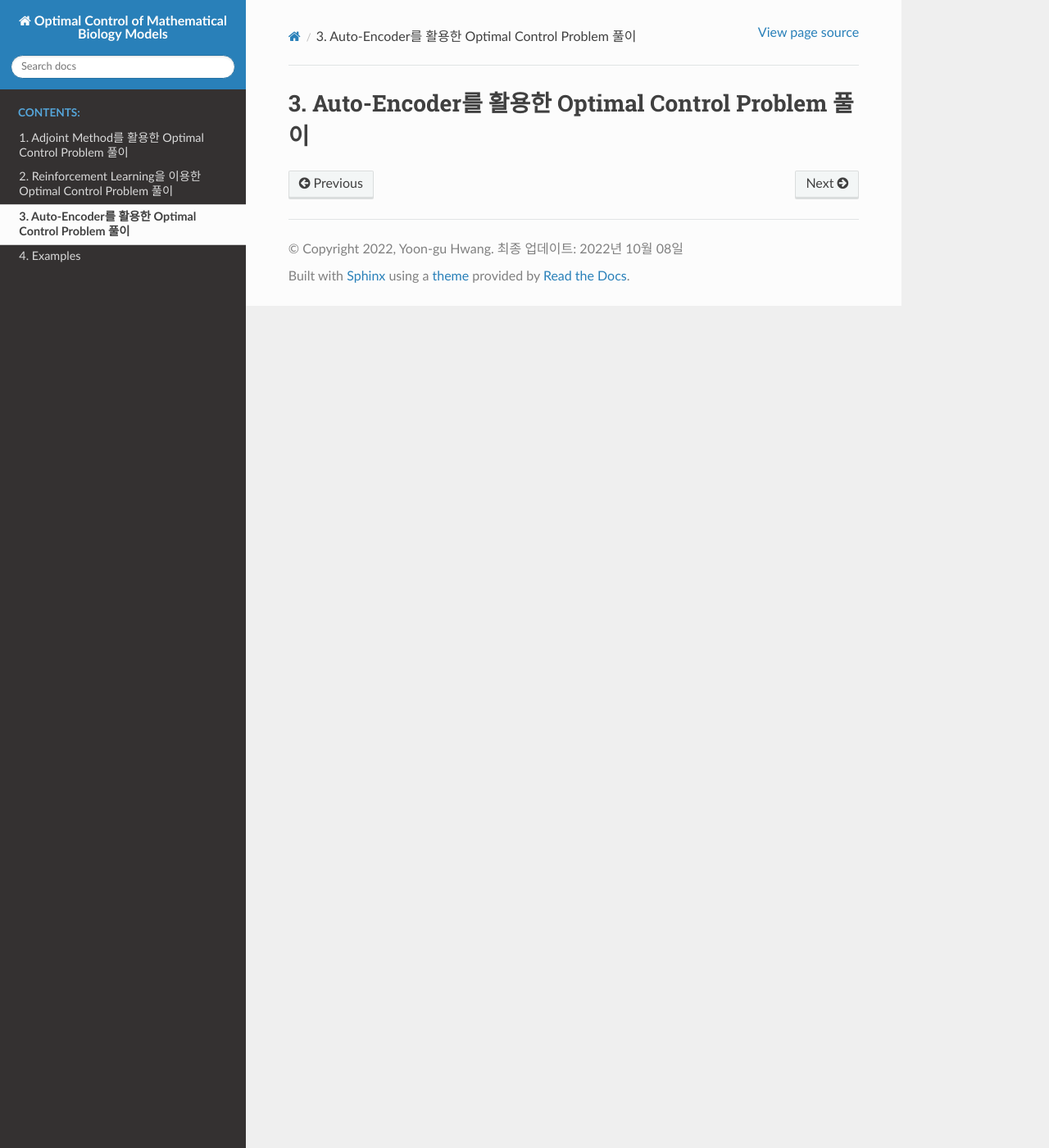
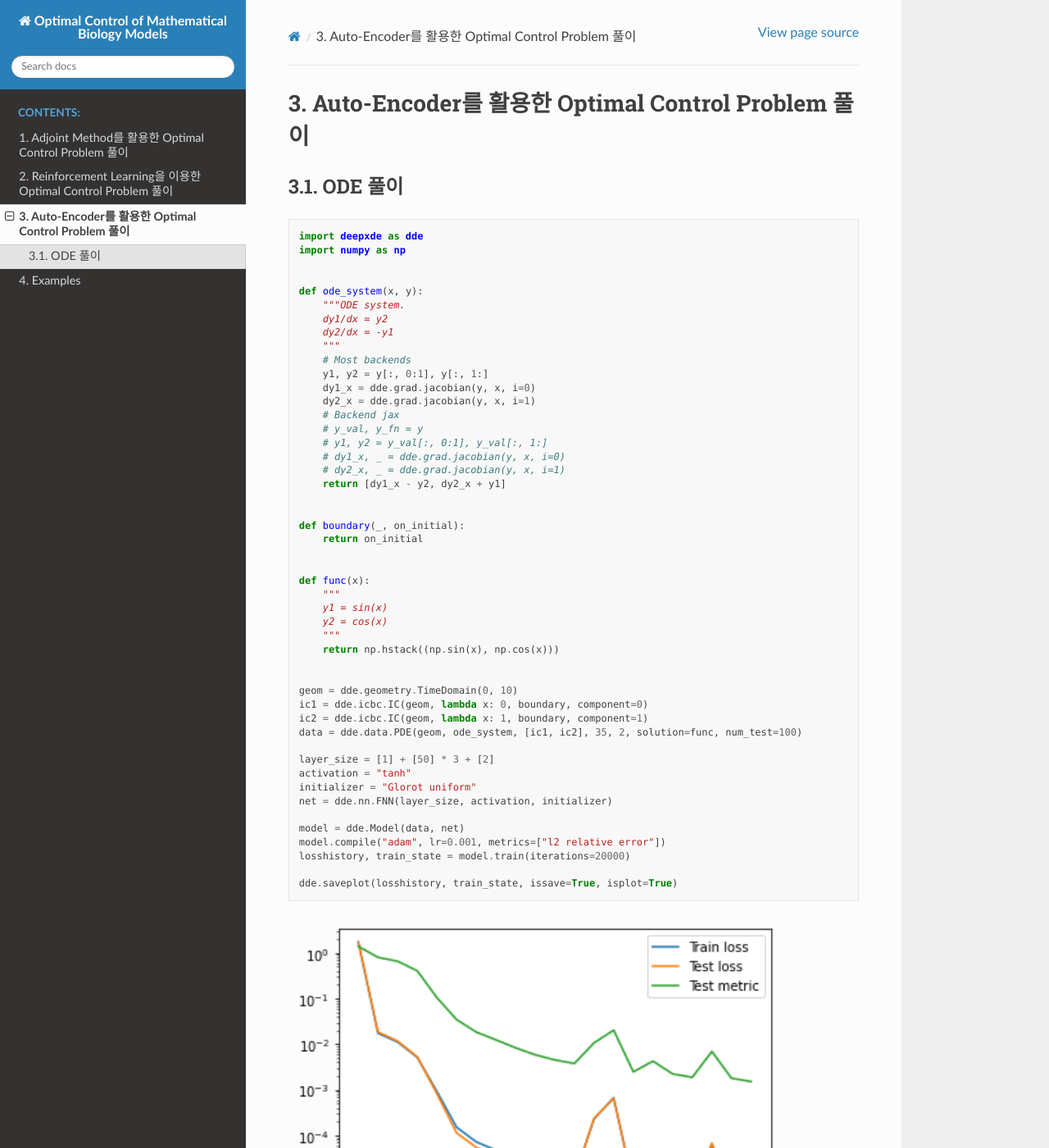
Before and after one commit to yoon-gu/epirl, a Sphinx documentation site: the page built from docs/autoencoder.rst, in a window 1280 px wide and 1400 px high. Shown: the whole window at 82% size. Built offline with Sphinx 7.4.7 and the Read the Docs theme 2.0.0, drawn with Linux system fonts in a browser that asks for light colours; some of the changed text lies outside the part shown.

Commit message:
간단한 ODE 문제 풀이 with Analytic Solution

```diff
--- a/docs/autoencoder.rst
+++ b/docs/autoencoder.rst
@@ -1,2 +1,64 @@
 Auto-Encoder를 활용한 Optimal Control Problem 풀이
 ======================================================================
+
+ODE 풀이
+-----------
+
+.. code-block:: python
+
+   import deepxde as dde
+   import numpy as np
+
+
+   def ode_system(x, y):
+       """ODE system.
+       dy1/dx = y2
+       dy2/dx = -y1
+       """
+       # Most backends
+       y1, y2 = y[:, 0:1], y[:, 1:]
+       dy1_x = dde.grad.jacobian(y, x, i=0)
+       dy2_x = dde.grad.jacobian(y, x, i=1)
+       # Backend jax
+       # y_val, y_fn = y
+       # y1, y2 = y_val[:, 0:1], y_val[:, 1:]
+       # dy1_x, _ = dde.grad.jacobian(y, x, i=0)
+       # dy2_x, _ = dde.grad.jacobian(y, x, i=1)
+       return [dy1_x - y2, dy2_x + y1]
+
+
+   def boundary(_, on_initial):
+       return on_initial
+
+
+   def func(x):
+       """
+       y1 = sin(x)
+       y2 = cos(x)
+       """
+       return np.hstack((np.sin(x), np.cos(x)))
+
+
+   geom = dde.geometry.TimeDomain(0, 10)
+   ic1 = dde.icbc.IC(geom, lambda x: 0, boundary, component=0)
+   ic2 = dde.icbc.IC(geom, lambda x: 1, boundary, component=1)
+   data = dde.data.PDE(geom, ode_system, [ic1, ic2], 35, 2, solution=func, num_test=100)
+
+   layer_size = [1] + [50] * 3 + [2]
+   activation = "tanh"
+   initializer = "Glorot uniform"
+   net = dde.nn.FNN(layer_size, activation, initializer)
+
+   model = dde.Model(data, net)
+   model.compile("adam", lr=0.001, metrics=["l2 relative error"])
+   losshistory, train_state = model.train(iterations=20000)
+
+   dde.saveplot(losshistory, train_state, issave=True, isplot=True)
+
+.. figure:: images/deeponet_ode_example1.png
+   :width: 600
+
+   An approximation of the optimal control using the adjoint method
+
+.. figure:: images/deeponet_ode_example2.png
+   :width: 600
```
Also changed, not shown: docs/images/deeponet_ode_example1.png (added), docs/images/deeponet_ode_example2.png (added).
